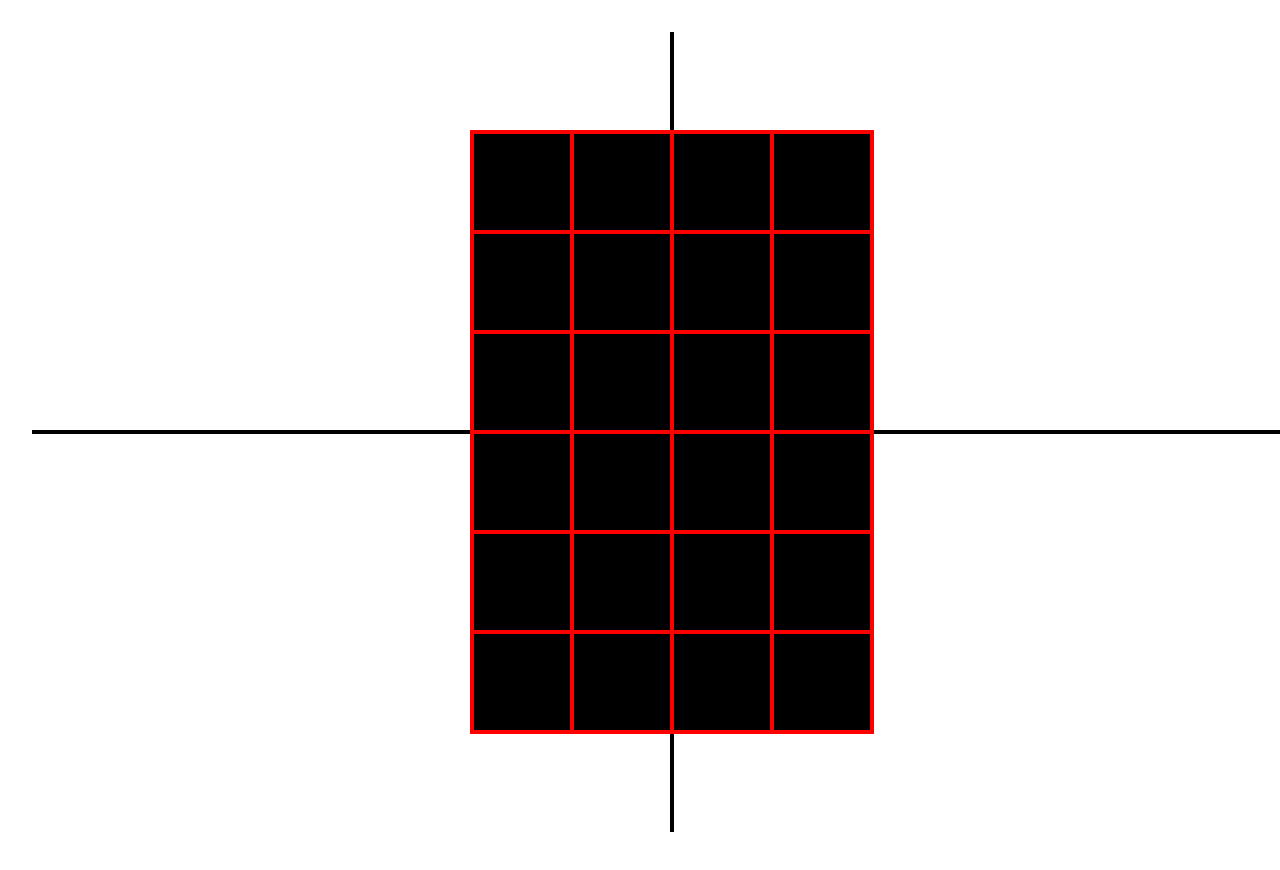
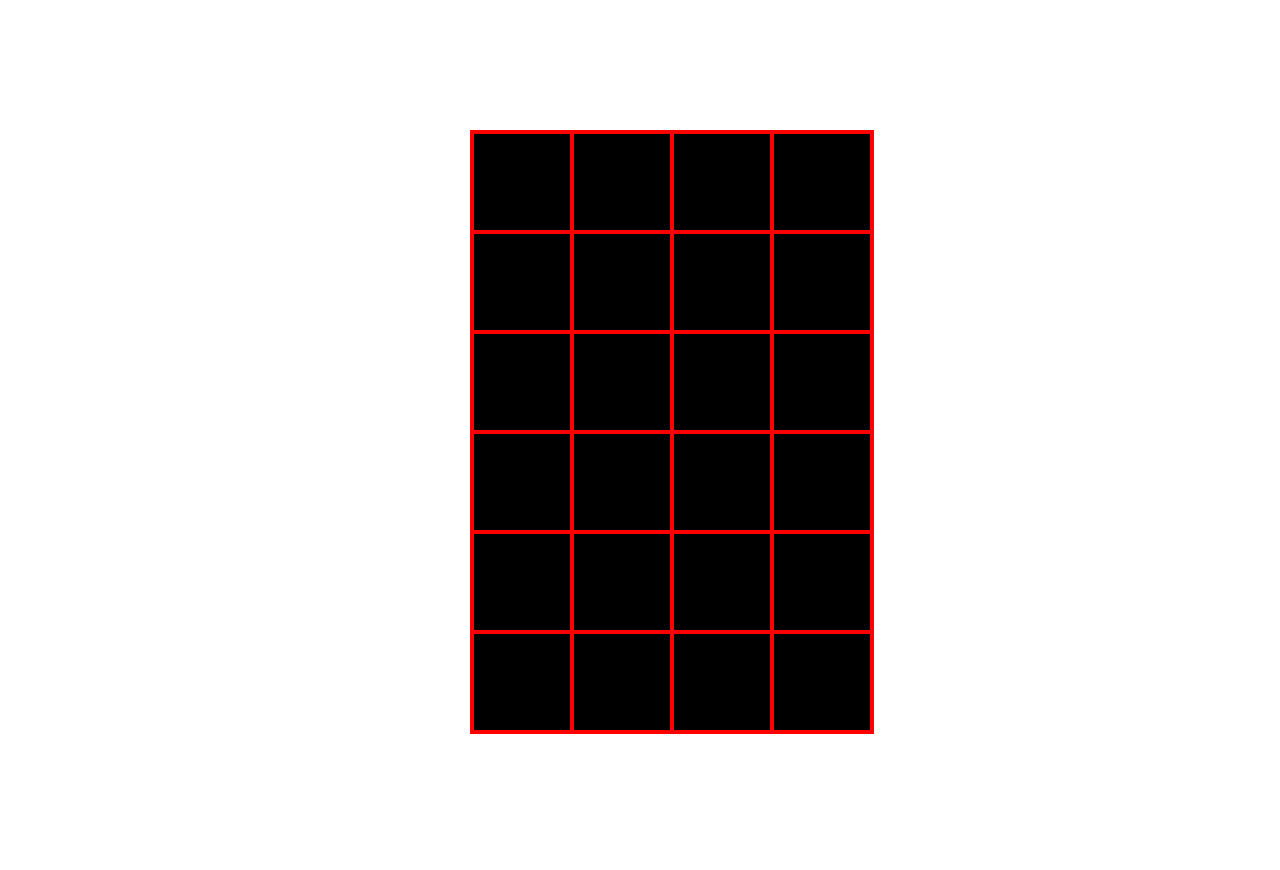
Before and after one commit to adbarc92/disruption-combat-demo, a website built with Vite: page index.html in a window 1280 px wide. Shown: the top 870 px of the page. Built offline with nearby package versions, Linux system fonts and the light colour scheme.

Commit message:
Seems to work, moving to actually add some animation

```diff
--- a/src/draw/canvas.ts
+++ b/src/draw/canvas.ts
@@ -5,6 +5,8 @@
  */
 
 import { CanvasContext } from '../types';
+import { COLOR_WHITE } from './color';
+import { drawRect } from './draw';
 
 let globalCanvas: HTMLCanvasElement | null = null;
 const CANVAS_DEFAULT_HEIGHT = 576;
@@ -33,3 +35,16 @@ const getGlobalCanvas = (): HTMLCanvasElement => {
 export const getGlobalCtx = (): CanvasContext => {
   return getGlobalCanvas().getContext('2d') as CanvasContext;
 };
+
+export const clearCanvas = (canvas?: HTMLCanvasElement) => {
+  canvas = canvas || getGlobalCanvas();
+  drawRect(
+    0,
+    0,
+    canvas.width,
+    canvas.height,
+    COLOR_WHITE,
+    undefined,
+    canvas.getContext('2d') as CanvasContext,
+  );
+};
--- /dev/null
+++ b/src/game.ts
@@ -0,0 +1,62 @@
+import {
+  createSquareGridSpecs,
+  drawGridFromRectangleSpecs,
+} from './draw/battleDraw';
+import { COLOR_BLACK, COLOR_RED, COLOR_WHITE } from './draw/color';
+import { drawText } from './draw/draw';
+import { gameLoop } from './loop';
+import { CanvasContext, Position, RectangleSpecs } from './types';
+
+export class Game {
+  ctx: CanvasContext;
+  gridSpecs: RectangleSpecs[][];
+  circlePosition: Position;
+
+  constructor(ctx: CanvasContext) {
+    this.ctx = ctx;
+
+    const centerX = this.ctx.canvas.width / 2;
+    const centerY = this.ctx.canvas.height / 2;
+    const squareSide = 100;
+    this.gridSpecs = createSquareGridSpecs(centerX, centerY, squareSide, 4, 6);
+
+    this.circlePosition = { x: 0, y: 0 };
+
+    // window.game = this; // FIXME Remove after debugging
+  }
+  // controller config
+  // save state
+  // battle state
+  // game state: running, paused, quit
+  // Menu state: which are displayed, their ordering, and the cursor position
+  // Canvas
+  async start() {
+    gameLoop(this);
+  }
+
+  draw() {
+    drawText(
+      'Disruption Combat Demo',
+      this.ctx.canvas.width / 2 - 50,
+      120,
+      { color: COLOR_WHITE, align: 'center' },
+      this.ctx,
+    );
+
+    drawGridFromRectangleSpecs(
+      this.gridSpecs,
+      COLOR_BLACK,
+      COLOR_RED,
+      this.ctx,
+    );
+  }
+
+  async load() {
+    console.log('Loading game...');
+    // FIXME: Load sprites
+    console.log('Loaded sprites.');
+    console.log('Loading database...');
+    // FIXME: Load database
+    console.log('Loaded database.');
+  }
+}
--- a/src/index.ts
+++ b/src/index.ts
@@ -1,4 +1,6 @@
-import "./style.css";
-import { main } from "./main.ts";
+import './style.css';
+import { main } from './main.ts';
 
-main();
+window.addEventListener('load', () => {
+  main();
+});
--- /dev/null
+++ b/src/loop.ts
@@ -0,0 +1,45 @@
+// https://gafferongames.com/post/fix_your_timestep/
+// https://iamschulz.com/writing-a-game-in-typescript/
+// https://github.com/benjamin-t-brown/tavernity/blob/main/src/index.ts#L64
+
+import { clearCanvas } from './draw/canvas';
+import { Game } from './game';
+import { normalize } from './utils';
+
+const MS_PER_FRAME_FOR_60_FPS = 16;
+const DT = 0.01;
+
+export const gameLoop = (game: Game) => {
+  const currentTime = performance.now();
+  let prevTime = currentTime;
+  const msPerUpdate = 22;
+
+  // const targetMult = normalize(msPerUpdate, 16, 30, 1, 2);
+
+  performanceLoop(prevTime);
+  renderLoop(game);
+
+  requestAnimationFrame(() => {
+    gameLoop(game);
+  });
+};
+
+const performanceLoop = (prevTime: number) => {
+  const now = performance.now();
+  let frameTime = now - prevTime;
+  prevTime = now;
+
+  if (frameTime > 4) {
+    frameTime = 4;
+  }
+  const deltaTime = frameTime;
+  frameTime -= deltaTime;
+  // const fm = (deltaTime * targetMult) / EXPECTED_FS;
+  // setFm(fm);
+  // game.update(fm);
+};
+
+const renderLoop = (game: Game) => {
+  clearCanvas(game.ctx.canvas);
+  game.draw();
+};
--- a/src/main.ts
+++ b/src/main.ts
@@ -4,6 +4,7 @@ import {
   testRectSpecsGrid,
   testText,
 } from './draw/testFunctions';
+import { Game } from './game';
 import { CanvasSpecs } from './types';
 
 const CANVAS_HOLDER_ID = 'canvasHolder';
@@ -18,10 +19,28 @@ const createWindowCanvasAndReturnSpecs = (): CanvasSpecs => {
   return { width, height, canvas, ctx };
 };
 
-export const main = () => {
+// const addEventListeners = (game: Game) => {
+//   document.addEventListener("keydown", (event: KeyboardEvent) => {
+//     switch(event.code) {
+//       case 'ArrowUp':
+//     }
+//   })
+// };
+
+export const main = async () => {
+  console.log('Loading game...');
+  // FIXME: Load sprites
+  console.log('Loaded sprites.');
+  console.log('Loading database...');
+  // FIXME: Load database
+  console.log('Loaded database.');
+  console.log('Creating game...');
   const { width, height, ctx } = createWindowCanvasAndReturnSpecs();
-
-  testText(width, height, ctx);
-  drawMidlines(width, height, ctx);
-  testRectSpecsGrid(width, height, ctx);
+  const game = new Game(ctx);
+  console.log('Created game.');
+  console.log('Starting game...');
+  game.start();
+  // testText(width, height, ctx);
+  // drawMidlines(width, height, ctx);
+  // testRectSpecsGrid(width, height, ctx);
 };
--- /dev/null
+++ b/src/utils.ts
@@ -0,0 +1,9 @@
+export const normalize = (
+  x: number,
+  a: number,
+  b: number,
+  c: number,
+  d: number,
+) => {
+  return c + ((x - a) * (d - c)) / (b - a);
+};
```
Also changed, not shown: index.html (+0 -1 lines), src/events.ts (added, +7 -0 lines), src/types.ts (+9 -0 lines), 1 other file.
